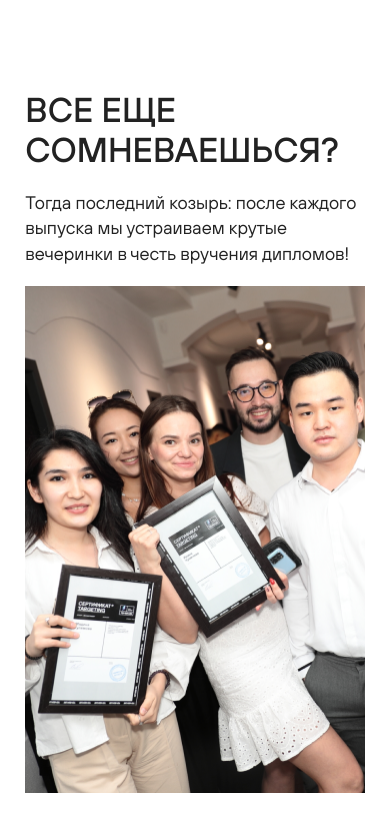
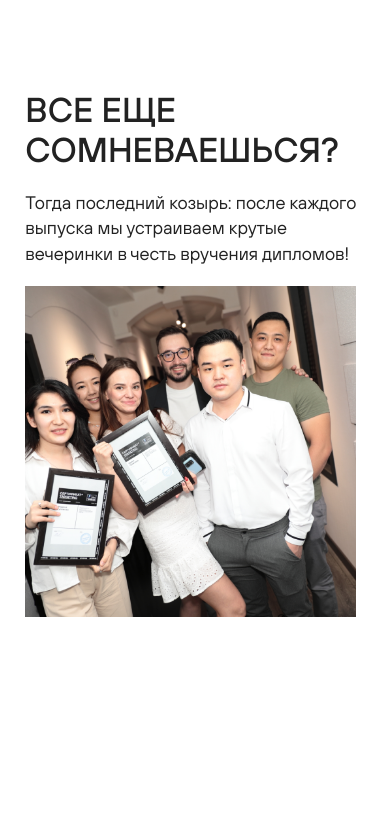
Before and after one commit to xeenlight/-------, a plain HTML site: page index.html in a window 390 px wide. Shown: the part 8304-9136 px from the top of the page. After the commit the page ends 8982 px from the top, so only its background shows below. Drawn offline with Linux system fonts and the light colour scheme.

Commit message:
без адаптивки

```diff
--- a/index.html
+++ b/index.html
@@ -195,7 +195,7 @@
     <section>
         <h2 class="UserReview">Отзывы наших студентов</h2>
 
-        <div class="splide" role="group" aria-label="Splide Basic HTML Example">
+        <div class="splide splide1" role="group" aria-label="Splide Basic HTML Example">
             <div class="splide__track">
                 <ul class="splide__list">
                     <li class="splide__slide">
@@ -328,7 +328,7 @@
         <h2 class="Photoshoot">Все еще сомневаешься?</h2>
         <p class="PhotoshootParagraph">Тогда последний козырь: после каждого выпуска мы устраиваем крутые вечеринки в честь вручения дипломов!</p>
 
-        <div class="splide1" role="group" aria-label="Splide Basic HTML Example">
+        <div class="splide splide2" role="group" aria-label="Splide Basic HTML Example">
             <div class="splide__track">
                 <ul class="splide__list">
                     <li class="splide__slide">
@@ -364,7 +364,6 @@
                 </ul>
             </div>
         </div>
-
      </section>
 
 
@@ -378,12 +377,19 @@
 
 
 
+
+
+
+
+
+
+
+
       <script src="./splide-4.1.3/dist/js/splide.min.js"></script>
-      <script src="./script.js"></script>
 
       <script>
           document.addEventListener('DOMContentLoaded', function() {
-    var splide = new Splide('.splide, .splide1', {
+              var splide1 = new Splide('.splide1', {
                   perPage: 3,
                   gap: 30,
                   rewind: true,
@@ -395,10 +401,34 @@
                       }
                   }
               });
-    splide.mount();
+              splide1.mount();
+
+              var splide2 = new Splide('.splide2', {
+                  perPage: 3,
+                  gap: 30,
+                  rewind: true,
+                  arrows: false,
+                  pagination: false,
+                  breakpoints: {
+                      900: {
+                          perPage: 1,
+                      }
+                  }
+              });
+              splide2.mount();
           });
       </script>
 
 
+      <script src="./script.js"></script>
+
+
+
+
+
+
+
+
+
 </body>
 </html>
--- a/style.css
+++ b/style.css
@@ -619,7 +619,7 @@ div h6{
     margin-bottom: calc(0.4vw +  18.343px);
 }
 .PhotoshootIMG img{
-    width: 507px;
-    height: 507px;
+    width: calc(19.8vw + 253.829px);
+    height: calc(19.8vw + 253.829px);
 
 }
```
Also changed, not shown: script.js (line endings or trailing spaces). Lines whose indentation alone changed are shown as unchanged.
